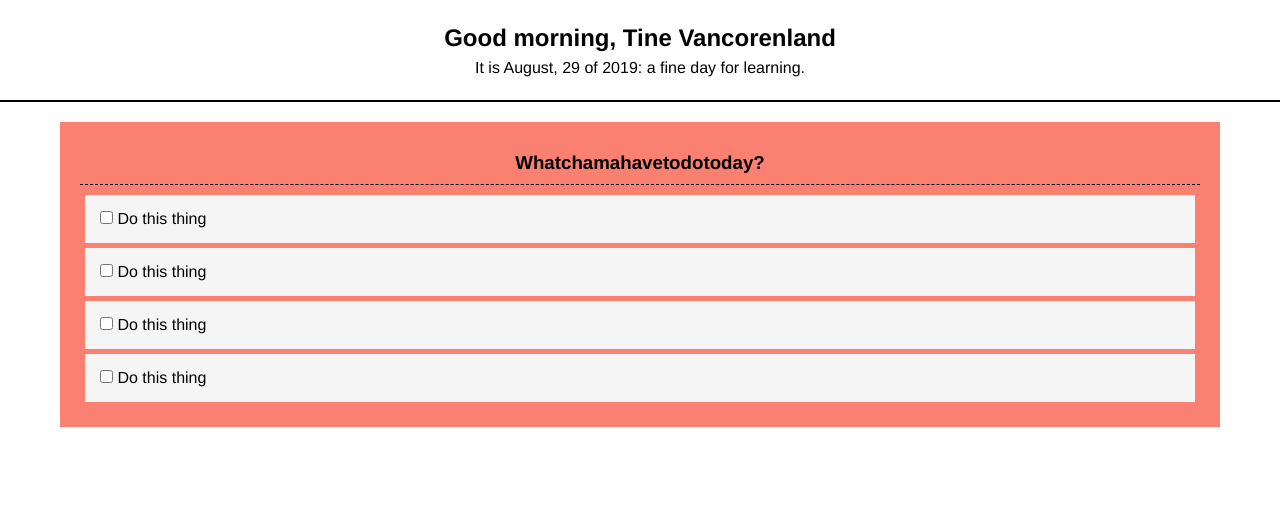
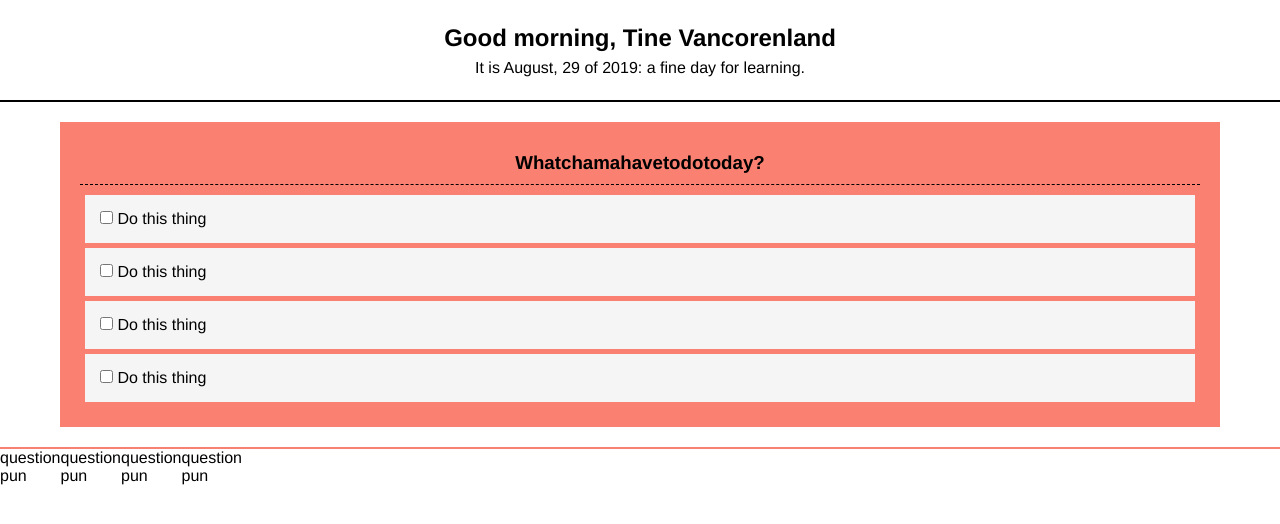
Before and after one commit to tinevancorenland/todolist, a React (Create React App) app: page / in a window 1280 px wide. Shown: the top 524 px of the page. Built offline with nearby package versions, Linux system fonts and the light colour scheme.

Commit message:
create jokes and joke component and start styling them

```diff
--- a/src/App.css
+++ b/src/App.css
@@ -30,3 +30,8 @@
   margin: 5px;
   background-color: whitesmoke;
 }
+
+.jokes {
+  border-top: 2px solid salmon;
+  display: flex;
+}
--- a/src/App.js
+++ b/src/App.js
@@ -3,12 +3,14 @@ import './App.css';
 
 import Greeting from './Components/Greeting'
 import Todolist from './Components/Todolist'
+import Jokes from './Components/Jokes'
 
 function App() {
   return (
     <div>
       <Greeting/>
       <Todolist/>
+      <Jokes/>
     </div>
   );
 }
--- /dev/null
+++ b/src/Components/Joke.js
@@ -0,0 +1,12 @@
+import React from 'react'
+
+function Joke() {
+    return(
+        <div>
+            <p>question</p>
+            <p>pun</p>
+        </div>
+    )
+}
+
+export default Joke
--- /dev/null
+++ b/src/Components/Jokes.js
@@ -0,0 +1,15 @@
+import React from 'react'
+import Joke from './Joke'
+
+function Jokes() {
+    return(
+        <div className="jokes">
+            <Joke/>
+            <Joke/>
+            <Joke/>
+            <Joke/>
+        </div>
+    )
+}
+
+export default Jokes
```
